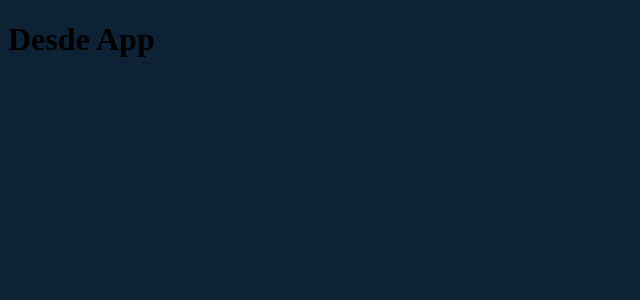
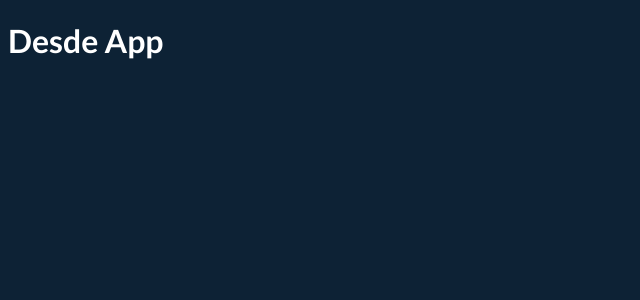
Before and after one commit to danieldamian09/Cripto-vite-styled-custom-hook, a React (Vite) app: page / in a window 1280 px wide. Shown: the top 300 px of the page, without its empty margins (0-640 px from the left). Built offline with nearby package versions, Linux system fonts and the light colour scheme.

Commit message:
add styled components

```diff
--- a/package.json
+++ b/package.json
@@ -7,6 +7,8 @@
     "preview": "vite preview"
   },
   "dependencies": {
+    "@emotion/react": "^11.7.1",
+    "@emotion/styled": "^11.6.0",
     "react": "^17.0.2",
     "react-dom": "^17.0.2"
   },
--- a/src/App.jsx
+++ b/src/App.jsx
@@ -1,9 +1,15 @@
 import { useState } from 'react'
+import styled from '@emotion/styled'
+
+const Heading = styled.h1`
+  font-family: 'Lato', sans-serif;
+  color: #FFF;
+`
 
 function App() {
 
   return (
-    <h1>Desde App</h1>
+    <Heading>Desde App</Heading>
   )
 }
 
```
Also changed, not shown: 1 other file (tests, documents, lock files or other folders).
